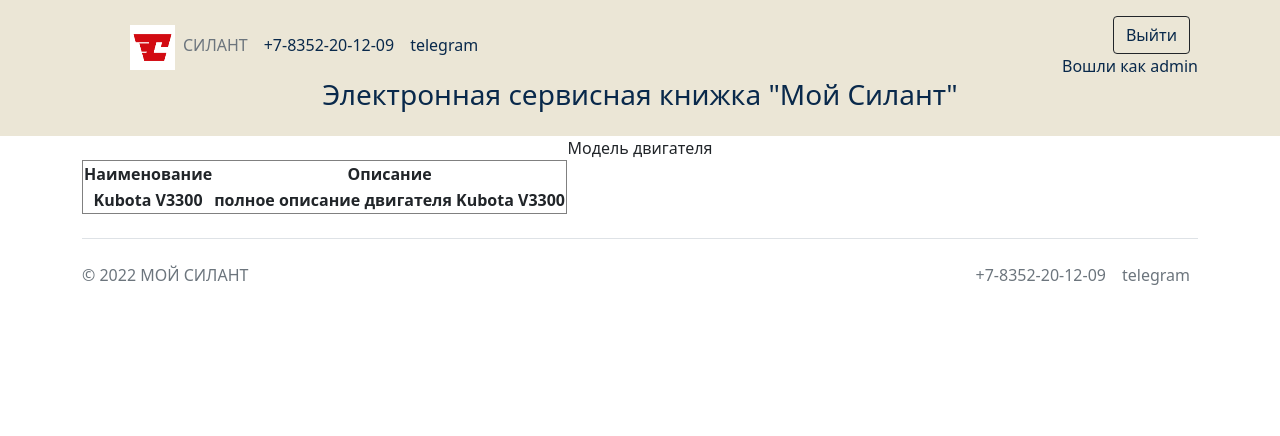
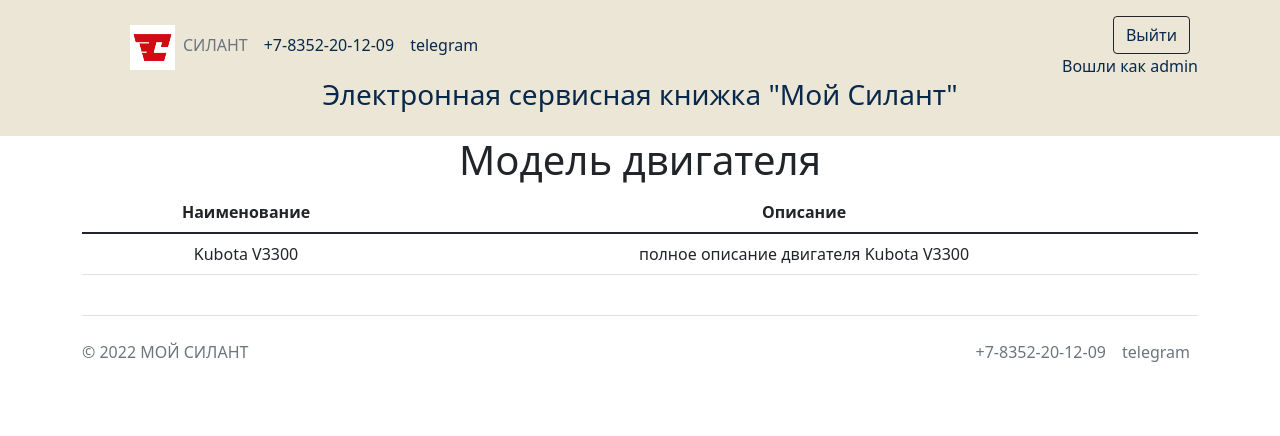
Before and after one commit to roman7586/Final, a Django app: page /cars/dictionary/engineModel/2/ in a window 1280 px wide. Shown: the top 436 px of the page. Run offline with Django 4.2, Linux system fonts and the light colour scheme; a user stored in the database is signed in; data comes from the database, SQL or seed files in the repository; both versions use the stored data as it was after the commit; some libraries are stand-ins or nearby versions.

```diff
--- a/my_silant/static/css/custom.css
+++ b/my_silant/static/css/custom.css
@@ -3,10 +3,43 @@
     --silent-blue: #163e6c;
     --silent-dark-blue: #09294b;
     --silent-red: #d20a11;
+    --silent-dark-red: #930f14;
     --silent-sands: #ebe6d6;
 
 
 }
+
+.btn-silant-red {
+  color: var(--silent-sands);
+  background-color: var(--silent-red);
+  border-color: var(--silent-red);
+}
+
+.btn-silant-red:hover {
+  color: var(--silent-sands);
+  background-color: var(--silent-red);
+  border-color: var(--silent-red);
+}
+.btn-check:focus + .btn-silant-red, .btn-silant-red:focus {
+  color: var(--silent-sands);
+  background-color: var(--silent-red);
+  border-color: var(--silent-red);
+  box-shadow: 0 0 0 0.25rem rgba(130, 138, 145, 0.5);
+}
+.btn-check:checked + .btn-silant-red, .btn-check:active + .btn-silant-red, .btn-silant-red:active, .btn-silant-red.active, .show > .btn-silant-red.dropdown-toggle {
+  color: var(--silent-sands);
+  background-color: var(--silent-red);
+  border-color: var(--silent-red);
+}
+.btn-check:checked + .btn-silant-red:focus, .btn-check:active + .btn-silant-red:focus, .btn-silant-red:active:focus, .btn-silant-red.active:focus, .show > .btn-silant-red.dropdown-toggle:focus {
+  box-shadow: 0 0 0 0.25rem rgba(130, 138, 145, 0.5);
+}
+.btn-silant-red:disabled, .btn-silant-red.disabled {
+  color: var(--silent-sands);
+  background-color: var(--silent-red);
+  border-color: var(--silent-red);
+}
+
 
 .btn-silant-blue {
     color: var(--silent-sands);
--- a/my_silant/templates/dictionary.html
+++ b/my_silant/templates/dictionary.html
@@ -1,17 +1,20 @@
 {% extends 'flatpages/default.html' %}
 
 {% block content %}
-{{namegroup}}
-<table border="1" style="text-align:center">
-
-    <tr>
-        <td><b>Наименование</b></td>
-        <td><b>Описание</b></td>
-    </tr>
-    <tr>
-        <td><b>{{ item.name }}</b></td>
-        <td><b>{{ item.description }}</b></td>
-    </tr>
-</table>
+<h1>{{namegroup}}</h1>
+<table class="table">
+    <thead>
+        <tr>
+            <th scope="col">Наименование</th>
+            <th scope="col">Описание</th>
+        </tr>
+    </thead>
+    <tbody>
+        <tr>
+            <td>{{ item.name }}</td>
+            <td>{{ item.description }}</td>
+        </tr>
+    </tbody>
+    </table>
 
 {% endblock content %}
```
Also changed, not shown: my_silant/templates/Cars.html (+16 -1 lines), my_silant/templates/Complaints/Complaints.html (+16 -1 lines), my_silant/templates/Maintenance/Maintenances.html (+15 -0 lines), my_silant/db.sqlite3.
